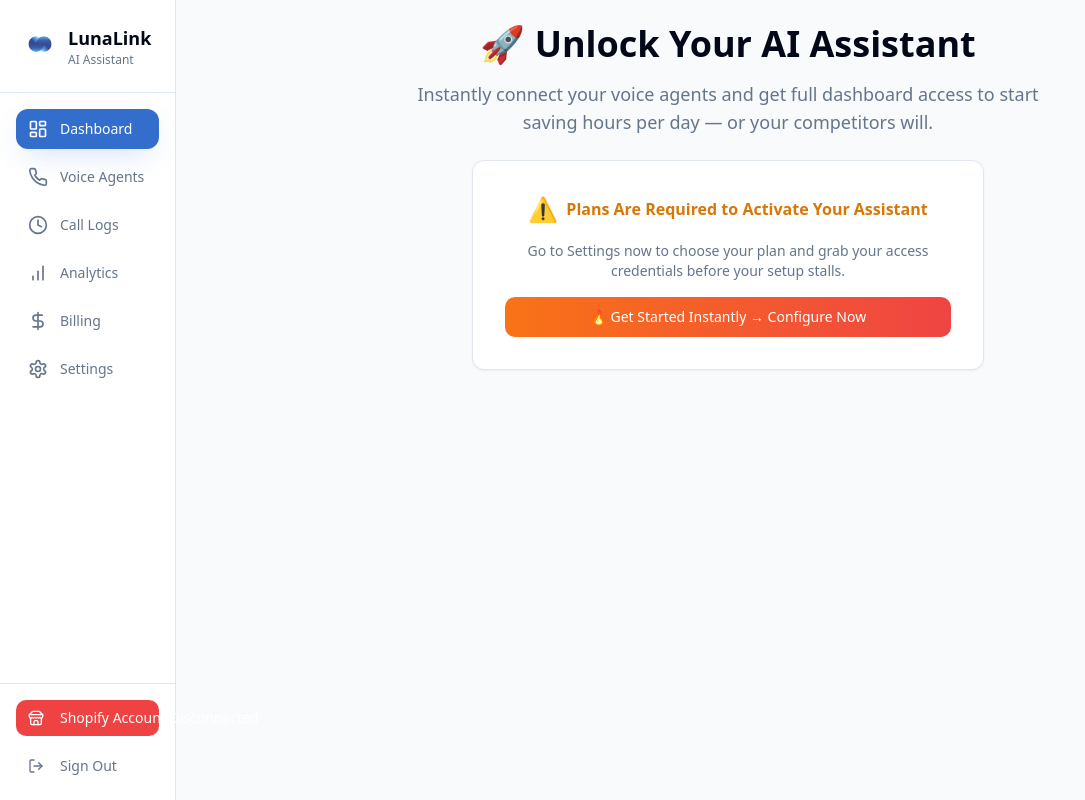
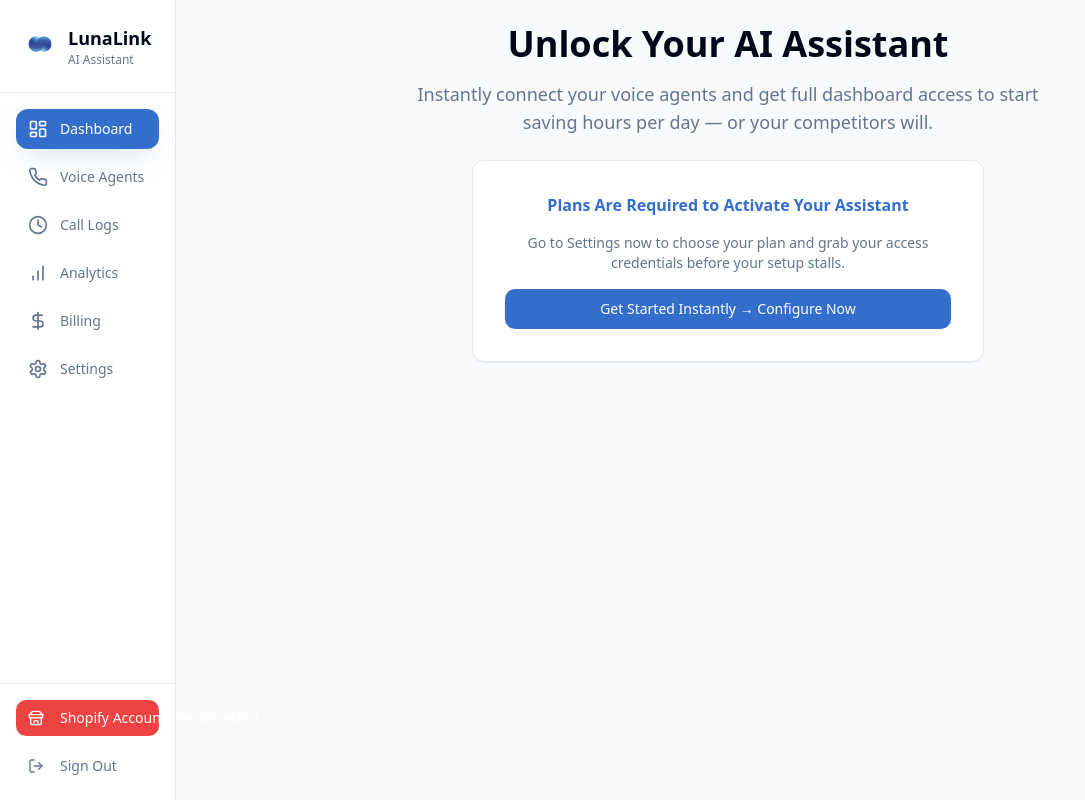
Before and after one commit to razajohri/lunalink-real, a React (Vite) app: page /dashboard in a window 1280 px wide. Shown: the whole page, without its empty margins (0-1085 px from the left). Built offline with nearby package versions, Linux system fonts and the light colour scheme.

Commit message:
colourchange of tex

```diff
--- a/src/pages/Dashboard.tsx
+++ b/src/pages/Dashboard.tsx
@@ -168,23 +168,22 @@ const Dashboard = () => {
       <Layout>
         <div className="text-center space-y-6">
           <div className="space-y-4">
-            <h1 className="text-4xl font-bold text-foreground">🚀 Unlock Your AI Assistant</h1>
+            <h1 className="text-4xl font-bold text-foreground">Unlock Your AI Assistant</h1>
             <p className="text-lg text-muted-foreground max-w-2xl mx-auto">
               Instantly connect your voice agents and get full dashboard access to start saving hours per day — or your competitors will.
             </p>
           </div>
           <Card className="p-8 max-w-lg mx-auto">
             <div className="space-y-4">
-              <div className="flex items-center justify-center space-x-2 text-amber-600">
-                <span className="text-2xl">⚠️</span>
-                <p className="font-semibold">Plans Are Required to Activate Your Assistant</p>
+              <div className="flex items-center justify-center space-x-2 text-primary">
+                <span className="font-semibold">Plans Are Required to Activate Your Assistant</span>
               </div>
               <p className="text-sm text-muted-foreground">
                 Go to Settings now to choose your plan and grab your access credentials before your setup stalls.
               </p>
-              <Button asChild className="w-full bg-gradient-to-r from-orange-500 to-red-500 hover:from-orange-600 hover:to-red-600">
+              <Button asChild className="w-full bg-primary text-white hover:bg-primary/90">
                 <a href="/settings">
-                  🔥 Get Started Instantly → Configure Now
+                  Get Started Instantly → Configure Now
                 </a>
               </Button>
             </div>
```
